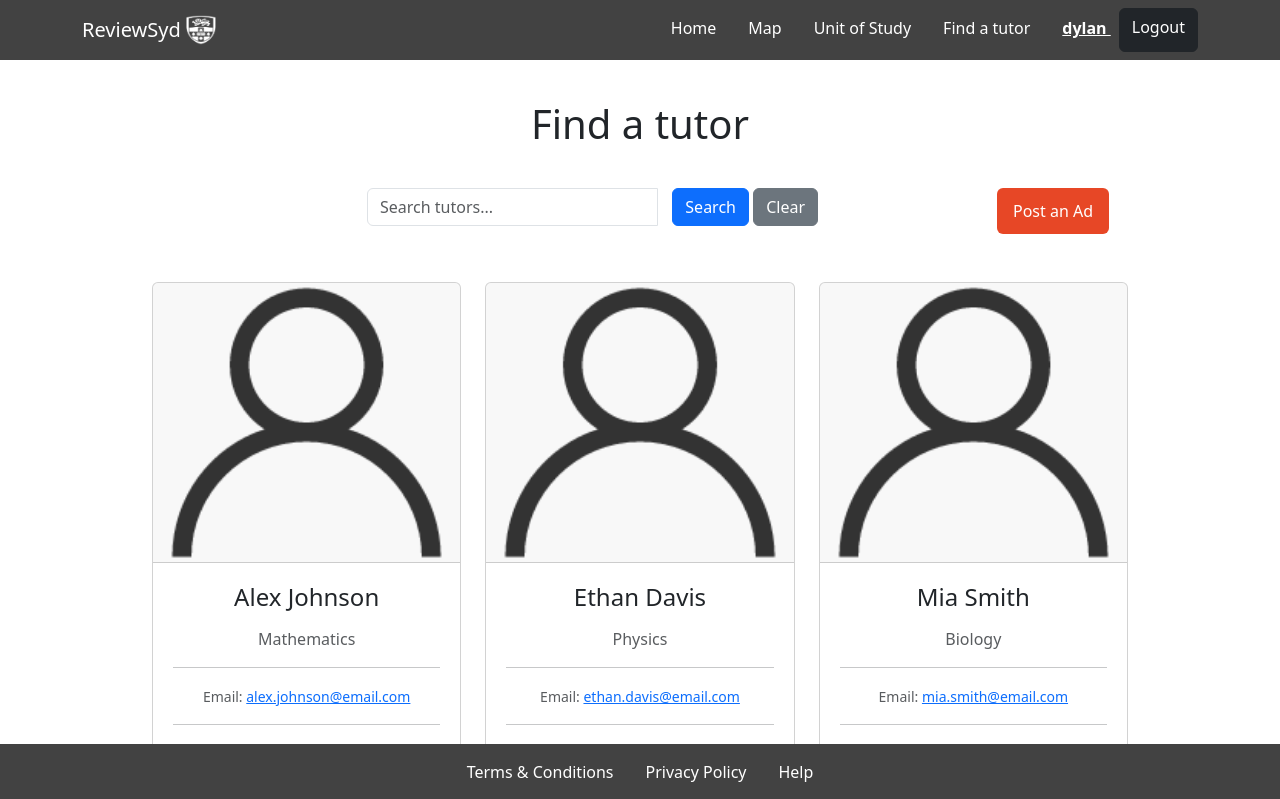
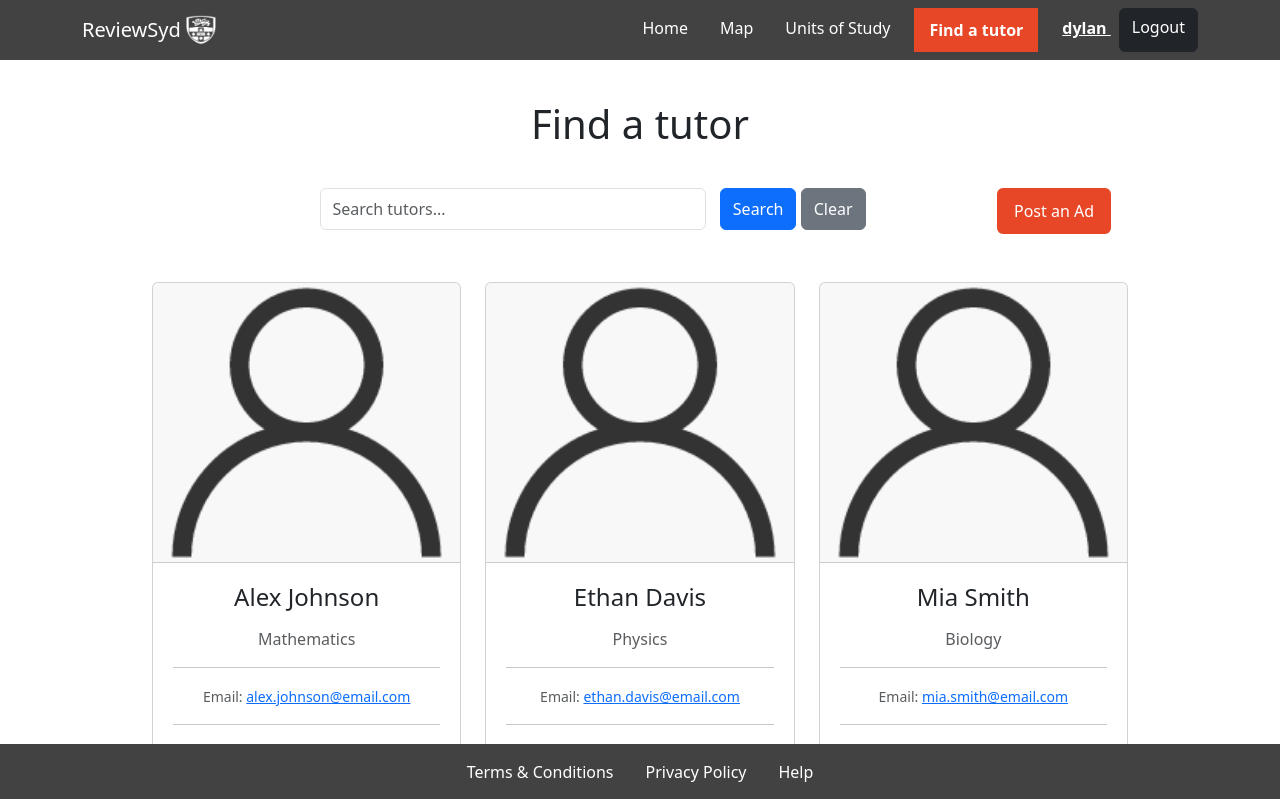
Before and after one commit to amizee/ReviewSyd, a Django app: page /findTutor/ in a window 1280 px wide. Shown: the top 799 px of the page. Run offline with Django 4.2, Linux system fonts and the light colour scheme; a user stored in the database is signed in; data comes from the database, SQL or seed files in the repository.

Commit message:
more slight changes

```diff
--- a/ReviewSyd/myapp/templates/findTutor.html
+++ b/ReviewSyd/myapp/templates/findTutor.html
@@ -111,24 +111,38 @@
         transform: translateY(-50%);
         pointer-events: none;
     }
+
+    .ad-button {
+        background-color: #E74726;
+        border: 2px solid #E74726;
+        color: white;
+        padding: 9px 15px;
+        text-decoration: none;
+    }
+
+    .ad-button:hover {
+        background-color: white;
+        border: 2px solid #E74726;
+        color: #E74726;
+    }
 </style>
 
 <div class="container">
     <div class="row my-4">
-        <div class="col-md-5 mx-auto">
+        <div class="col-md-6 mx-auto">
           <form method="get" action="{% url 'findTutor' %}" id="searchForm">
             <div class="input-group">
-                <input type="text" class="form-control" name="search" id="search" value="{{ search_query }}" placeholder="Search tutors...">
+                <input type="text" class="form-control rounded" name="search" id="search" value="{{ search_query }}" placeholder="Search tutors...">
                 <div class="input-group-append">
-                    <button type="submit" class="btn btn-primary" style="margin-left: 15px;">Search</button>
-                    <button type="button" class="btn btn-secondary" id="clearSearch">Clear</button>
+                    <button type="submit" class="btn btn-primary" style="margin-left: 15px; height: 42px;">Search</button>
+                    <button type="button" class="btn btn-secondary" style="height: 42px;" id="clearSearch" >Clear</button>
                 </div>
             </div>
         </form>
         </div>
         <!-- Add Button -->
         <div class="col-md-1">
-            <button type="button" class="btn" data-bs-toggle="modal" data-bs-target="#addTutorModal" style="white-space: nowrap; padding: 10px 15px; margin-left: -130px; background-color: #E74726; color: white;">Post an Ad</button>
+            <button type="button" class="btn ad-button" data-bs-toggle="modal" data-bs-target="#addTutorModal" style="margin-left: -130px;">Post an Ad</button>
         </div>
     </div>
 
--- a/ReviewSyd/myapp/templates/hf.html
+++ b/ReviewSyd/myapp/templates/hf.html
@@ -56,7 +56,7 @@
                         <a class="nav-link {% if navbar == 'locationsMap' %} active {% endif %} me-3" aria-current="page" href="{% url 'locationsMap' %}">Map</a>
                     </li>
                     <li class="nav-item">
-                        <a class="nav-link {% if navbar == 'uos' %} active {% endif %} me-3" aria-current="page" href="{% url 'UoSList' %}">Unit of Study</a>
+                        <a class="nav-link {% if navbar == 'uos' %} active {% endif %} me-3" aria-current="page" href="{% url 'UoSList' %}">Units of Study</a>
                     </li>
                     <li class="nav-item">
                         <a class="nav-link {% if navbar == 'tutor' %} active {% endif %} me-3" aria-current="page" href="{% url 'findTutor' %}">Find a tutor</a>
--- a/ReviewSyd/myapp/views.py
+++ b/ReviewSyd/myapp/views.py
@@ -125,7 +125,8 @@ def findTutor(request):
         'paginator': paginator,
         'page': page,
         'page_range': page_range,
-        'search_query': search_query
+        'search_query': search_query,
+        'navbar': 'tutor'
     })
 
 
```
Also changed, not shown: ReviewSyd/myapp/templates/UoSList.html (+21 -4 lines).
